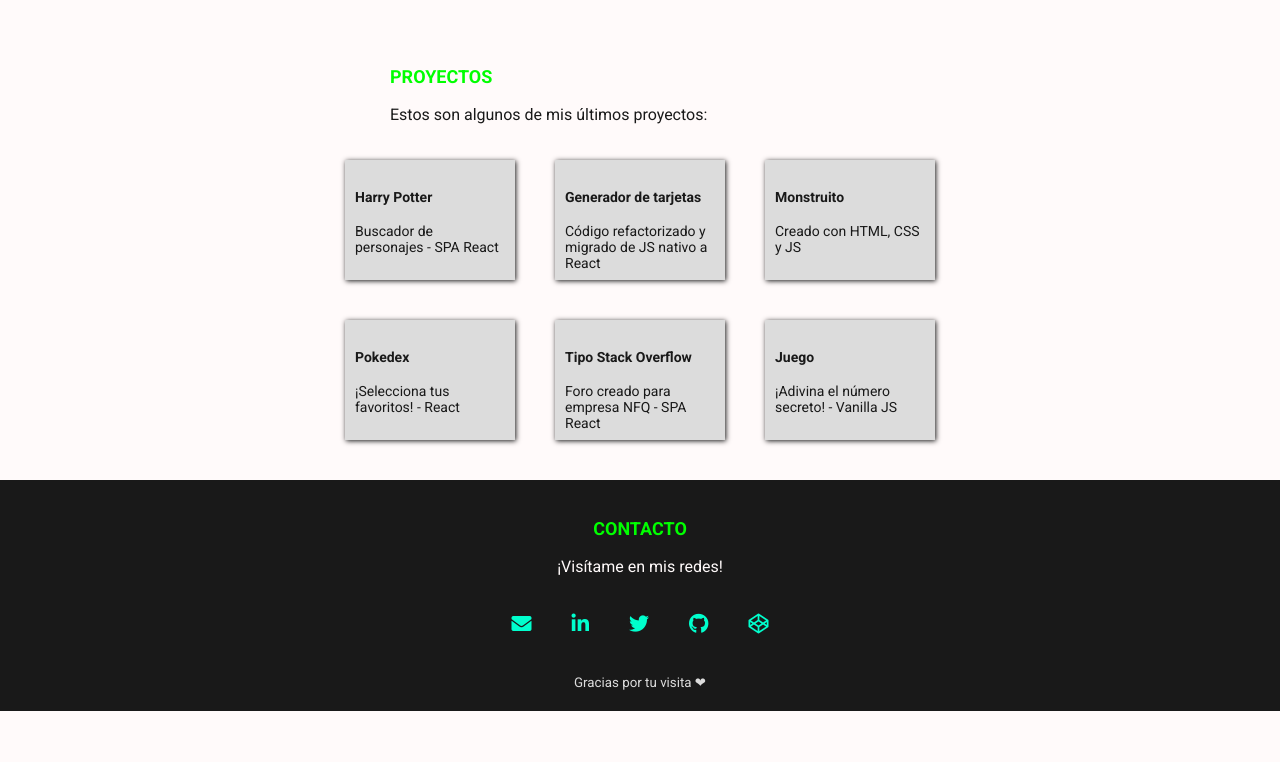
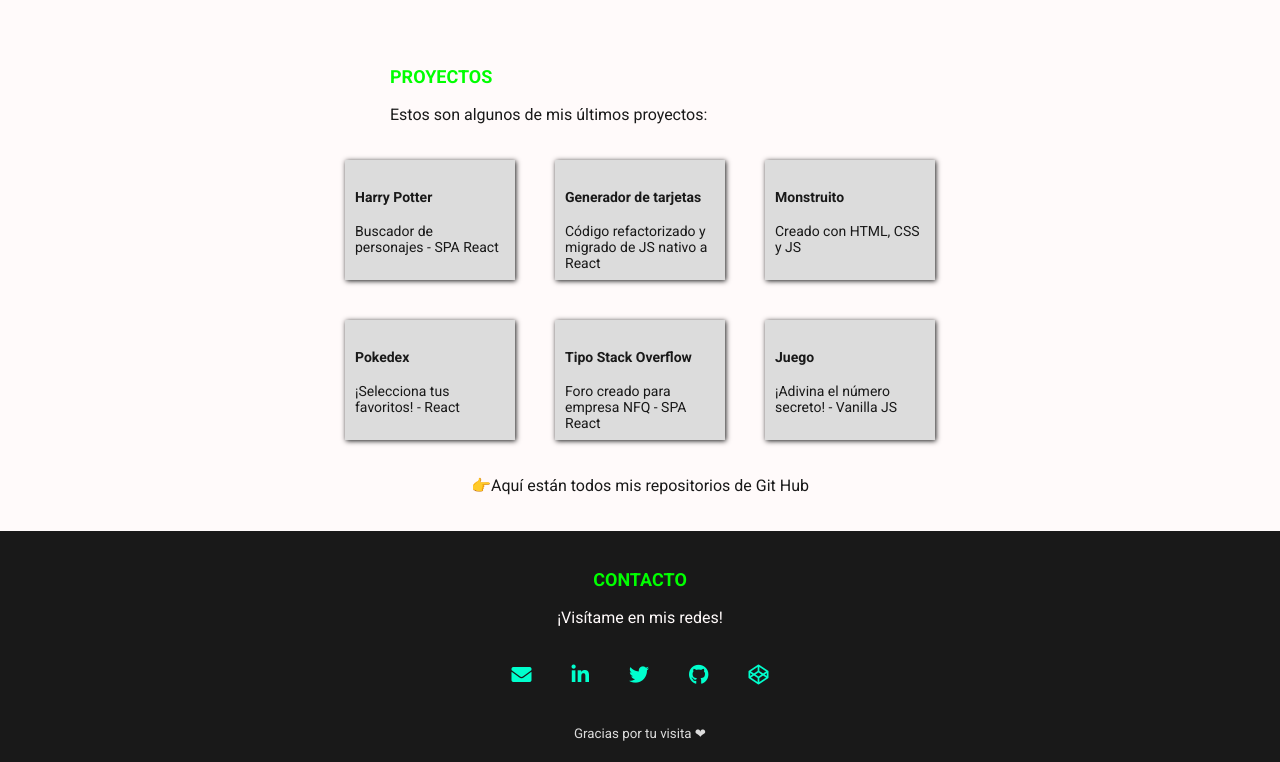
Before and after one commit to leireriel/leire-rico-portfolio, a React (Create React App) app: page / in a window 1280 px wide. Shown: the part 1118-1880 px from the top of the page. Before the commit the page ends 1829 px from the top, so only its background shows below. Built offline with nearby package versions, Linux system fonts and the light colour scheme.

Commit message:
Fix link github and update docs folder

```diff
--- a/src/components/Projects/index.js
+++ b/src/components/Projects/index.js
@@ -42,6 +42,12 @@ class Projects extends Component {
             description="¡Adivina el número secreto! - Vanilla JS"
           />
         </div>
+        <a href="https://github.com/leireriel/" className="section__text projects__github--link">
+          <p>
+            <span role="img" aria-label="emoji of arrow">👉</span>
+            Aquí están todos mis repositorios de Git Hub
+          </p>
+        </a>
       </div>
     );
   }
```
Also changed, not shown: 8 other files (tests, documents, lock files or other folders). Lines whose indentation alone changed are shown as unchanged.
